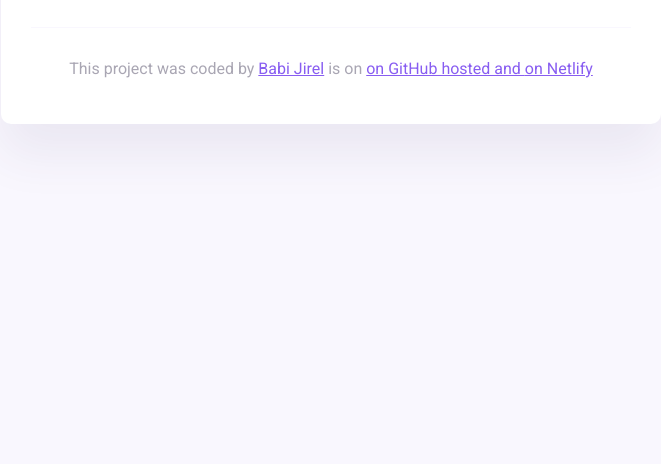
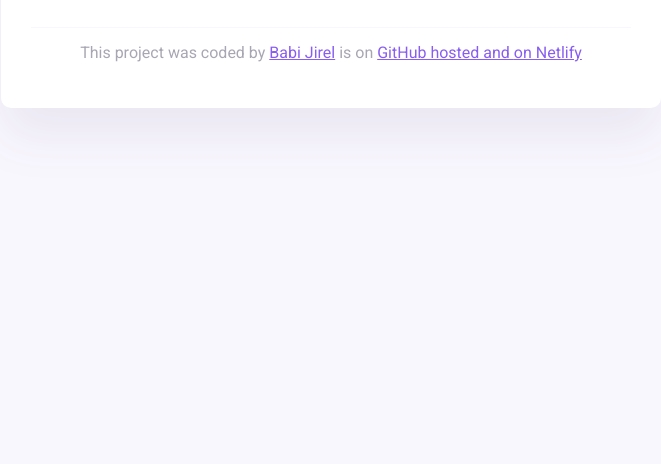
Before and after one commit to Babijirel93/week6, a website built with Parcel: page index.html in a window 1280 px wide. Shown: the part 336-800 px from the top of the page, without its empty margins (309-970 px from the left). Built offline with nearby package versions, Linux system fonts and the light colour scheme.

Commit message:
Update index.html

```diff
--- a/index.html
+++ b/index.html
@@ -45,10 +45,9 @@
         </div>
       </main>
       <footer>
-        <p>
           This project was coded by
           <a href="#" target="_blank">Babi Jirel</a> is on
-          <a href="#" target="_blank">on GitHub hosted and
+          <a href="#" target="_blank"> GitHub hosted and
             <a href="#" target="_blank"> on Netlify</a>
         </p>
       </footer>
```
